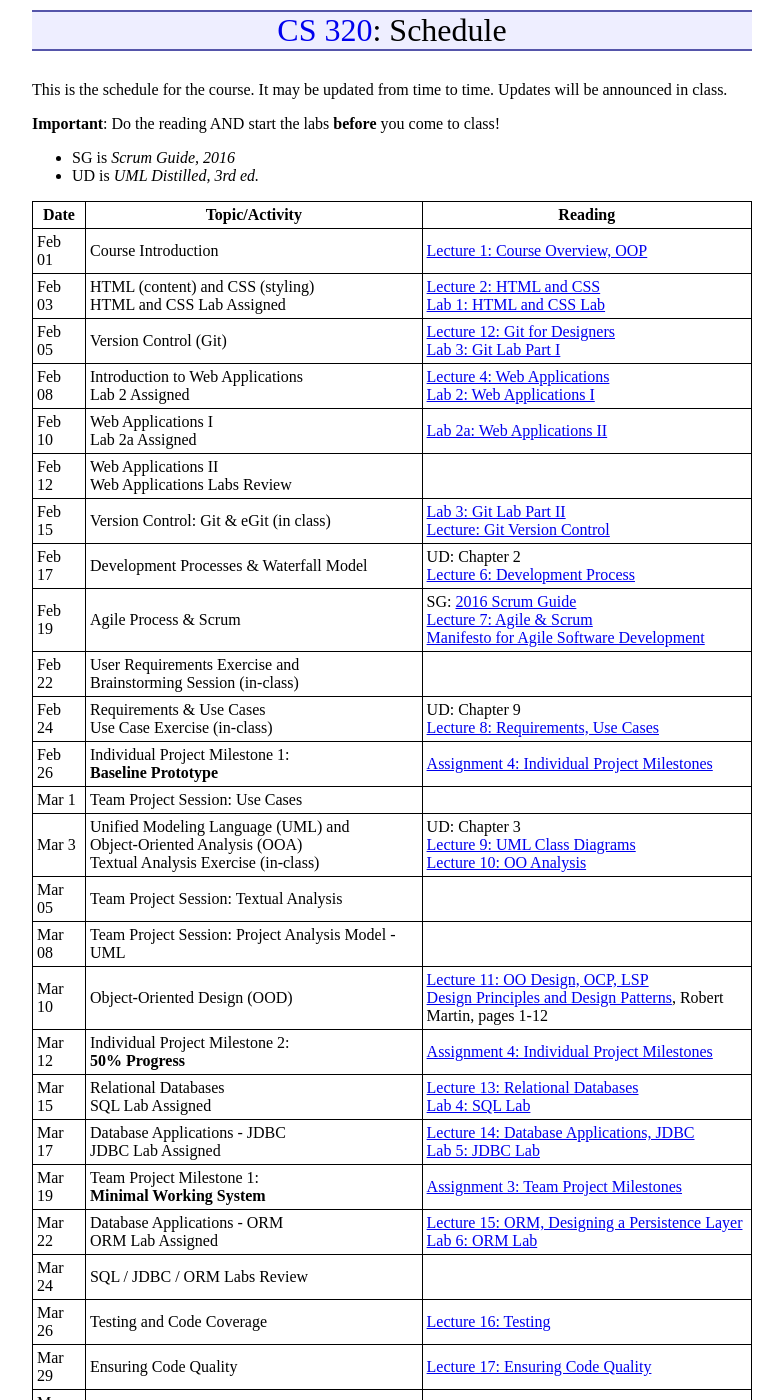
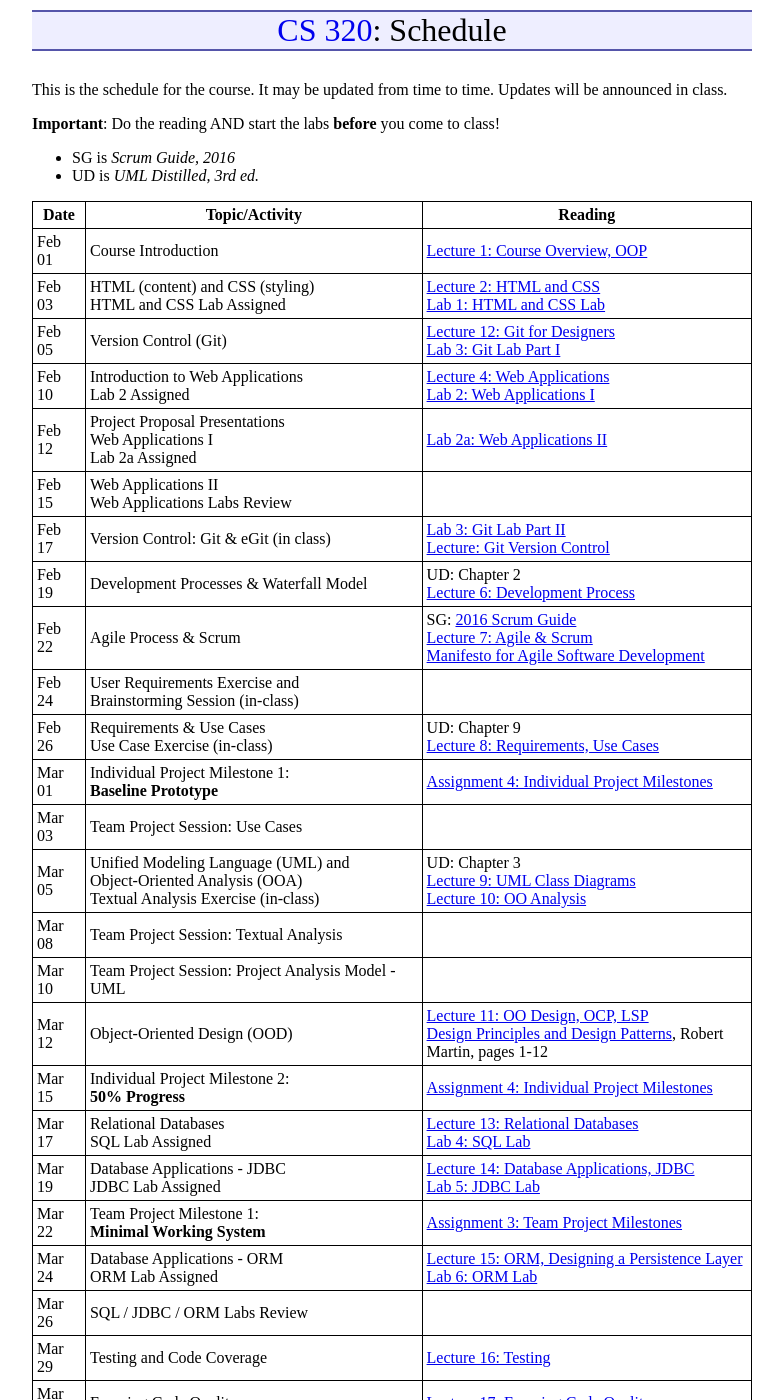
Before and after one commit to ycpcs/cs320-spring2021, a Jekyll site: the page built from schedule.md, in a window 1280 px wide and 1400 px high. Shown: the whole window, without its empty margins (248-1031 px from the left). Built offline with Jekyll 4.4.1, drawn with Linux system fonts in a browser that asks for light colours.

Commit message:
modified calendar and schedule page

```diff
--- a/schedule.md
+++ b/schedule.md
@@ -15,29 +15,29 @@ Date   | Topic/Activity | Reading
 Feb 01 | Course Introduction | [Lecture 1: Course Overview, OOP](lectures/lecture01.html)
 Feb 03 | HTML (content) and CSS (styling) <br> HTML and CSS Lab Assigned | [Lecture 2: HTML and CSS](lectures/lecture02.html)<br> [Lab 1: HTML and CSS Lab](./labs/lab01.html)
 Feb 05 | Version Control (Git) | [Lecture 12: Git for Designers](https://web.archive.org/web/20150301060509/http://hoth.entp.com/output/git_for_designers.html)<br>  [Lab 3: Git Lab Part I](./labs/lab03.html)
-Feb 08 | Introduction to Web Applications <br> Lab 2 Assigned | [Lecture 4: Web Applications](lectures/lecture04.html) <br>  [Lab 2: Web Applications I](./labs/lab02.html)
-Feb 10 | Web Applications I <br> Lab 2a Assigned | [Lab 2a: Web Applications II](./labs/lab02a.html)
-Feb 12 | Web Applications II <br> Web Applications Labs Review |
-Feb 15 | Version Control: Git & eGit (in class) | [Lab 3: Git Lab Part II](./labs/lab03.html)<br>  [Lecture: Git Version Control](./lectures/Git-Version-Control-1.2.pdf)
-Feb 17 | Development Processes & Waterfall Model | UD: Chapter 2 <br> [Lecture 6: Development Process](lectures/lecture06.html)
-Feb 19 | Agile Process & Scrum |  SG: [2016 Scrum Guide](lectures/lecture07/2016_Scrum_Guide_US.pdf) <br> [Lecture 7: Agile & Scrum](lectures/lecture07.html) <br> [Manifesto for Agile Software Development](http://www.agilemanifesto.org/)
-Feb 22 | User Requirements Exercise and <br> Brainstorming Session (in-class) |
-Feb 24 | Requirements & Use Cases<br>Use Case Exercise (in-class) | UD: Chapter 9 <br> [Lecture 8: Requirements, Use Cases](lectures/lecture08.html)
-Feb 26 | Individual Project Milestone 1:<br> **Baseline Prototype** | [Assignment 4: Individual Project Milestones](assign/assign04.html)
-Mar 1  | Team Project Session: Use Cases  |
-Mar 3  | Unified Modeling Language (UML) and <br> Object-Oriented Analysis (OOA)<br>Textual Analysis Exercise (in-class) | UD: Chapter 3 <br> [Lecture 9: UML Class Diagrams](lectures/lecture09.html) <br> [Lecture 10: OO Analysis](lectures/lecture10.html)
-Mar 05 | Team Project Session: Textual Analysis  |
-Mar 08 | Team Project Session: Project Analysis Model - UML
-Mar 10 | Object-Oriented Design (OOD) | [Lecture 11: OO Design, OCP, LSP](lectures/lecture11.html)<br> [Design Principles and Design Patterns](lectures/lecture11/Principles_and_Patterns.pdf), Robert Martin, pages 1-12
-Mar 12 | Individual Project Milestone 2:<br> **50% Progress** | [Assignment 4: Individual Project Milestones](assign/assign04.html)
-Mar 15 | Relational Databases<br> SQL Lab Assigned | [Lecture 13: Relational Databases](lectures/lecture13.html)<br> [Lab 4: SQL Lab](./labs/lab04.html)
-Mar 17 | Database Applications - JDBC<br> JDBC Lab Assigned | [Lecture 14: Database Applications, JDBC](lectures/lecture14.html)<br> [Lab 5: JDBC Lab](./labs/lab05.html)
-Mar 19 | Team Project Milestone 1:<br> **Minimal Working System** | [Assignment 3: Team Project Milestones](assign/assign03.html)
-Mar 22 | Database Applications - ORM <br> ORM Lab Assigned | [Lecture 15: ORM, Designing a Persistence Layer](lectures/lecture15.html)<br> [Lab 6: ORM Lab](./labs/lab06.html)
-Mar 24 | SQL / JDBC / ORM Labs Review
-Mar 26 | Testing and Code Coverage | [Lecture 16: Testing](lectures/lecture16.html)
-Mar 29 | Ensuring Code Quality | [Lecture 17: Ensuring Code Quality](lectures/lecture17.html)
-Mar 31 | Library Project Example Analysis and Review
+Feb 10 | Introduction to Web Applications <br> Lab 2 Assigned | [Lecture 4: Web Applications](lectures/lecture04.html) <br>  [Lab 2: Web Applications I](./labs/lab02.html)
+Feb 12 | Project Proposal Presentations <br> Web Applications I <br> Lab 2a Assigned | [Lab 2a: Web Applications II](./labs/lab02a.html)
+Feb 15 | Web Applications II <br> Web Applications Labs Review |
+Feb 17 | Version Control: Git & eGit (in class) | [Lab 3: Git Lab Part II](./labs/lab03.html)<br>  [Lecture: Git Version Control](./lectures/Git-Version-Control-1.2.pdf)
+Feb 19 | Development Processes & Waterfall Model | UD: Chapter 2 <br> [Lecture 6: Development Process](lectures/lecture06.html)
+Feb 22 | Agile Process & Scrum |  SG: [2016 Scrum Guide](lectures/lecture07/2016_Scrum_Guide_US.pdf) <br> [Lecture 7: Agile & Scrum](lectures/lecture07.html) <br> [Manifesto for Agile Software Development](http://www.agilemanifesto.org/)
+Feb 24 | User Requirements Exercise and <br> Brainstorming Session (in-class) |
+Feb 26 | Requirements & Use Cases<br>Use Case Exercise (in-class) | UD: Chapter 9 <br> [Lecture 8: Requirements, Use Cases](lectures/lecture08.html)
+Mar 01 | Individual Project Milestone 1:<br> **Baseline Prototype** | [Assignment 4: Individual Project Milestones](assign/assign04.html)
+Mar 03  | Team Project Session: Use Cases  |
+Mar 05  | Unified Modeling Language (UML) and <br> Object-Oriented Analysis (OOA)<br>Textual Analysis Exercise (in-class) | UD: Chapter 3 <br> [Lecture 9: UML Class Diagrams](lectures/lecture09.html) <br> [Lecture 10: OO Analysis](lectures/lecture10.html)
+Mar 08 | Team Project Session: Textual Analysis  |
+Mar 10 | Team Project Session: Project Analysis Model - UML
+Mar 12 | Object-Oriented Design (OOD) | [Lecture 11: OO Design, OCP, LSP](lectures/lecture11.html)<br> [Design Principles and Design Patterns](lectures/lecture11/Principles_and_Patterns.pdf), Robert Martin, pages 1-12
+Mar 15 | Individual Project Milestone 2:<br> **50% Progress** | [Assignment 4: Individual Project Milestones](assign/assign04.html)
+Mar 17 | Relational Databases<br> SQL Lab Assigned | [Lecture 13: Relational Databases](lectures/lecture13.html)<br> [Lab 4: SQL Lab](./labs/lab04.html)
+Mar 19 | Database Applications - JDBC<br> JDBC Lab Assigned | [Lecture 14: Database Applications, JDBC](lectures/lecture14.html)<br> [Lab 5: JDBC Lab](./labs/lab05.html)
+Mar 22 | Team Project Milestone 1:<br> **Minimal Working System** | [Assignment 3: Team Project Milestones](assign/assign03.html)
+Mar 24 | Database Applications - ORM <br> ORM Lab Assigned | [Lecture 15: ORM, Designing a Persistence Layer](lectures/lecture15.html)<br> [Lab 6: ORM Lab](./labs/lab06.html)
+Mar 26 | SQL / JDBC / ORM Labs Review
+Mar 29 | Testing and Code Coverage | [Lecture 16: Testing](lectures/lecture16.html)
+Mar 31 | Ensuring Code Quality | [Lecture 17: Ensuring Code Quality](lectures/lecture17.html)
+Apr 02 | Library Project Example Analysis and Review
 Apr 2  | Team Project Milestone 2:<br> **Progress on Navigation & Features** | [Assignment 3: Team Project Milestones](assign/assign03.html)
 Apr 4  | Team Project Mid-Semester Self / Peer Evaluations Due | [Assignment 11: Team Project Self / Peer Evaluation](assign/assign11.html)
 Apr 5  | Mid-Term Exam Review <br> Library Project Example Review
```
Also changed, not shown: index.md (+2 -2 lines), 2 other files.
